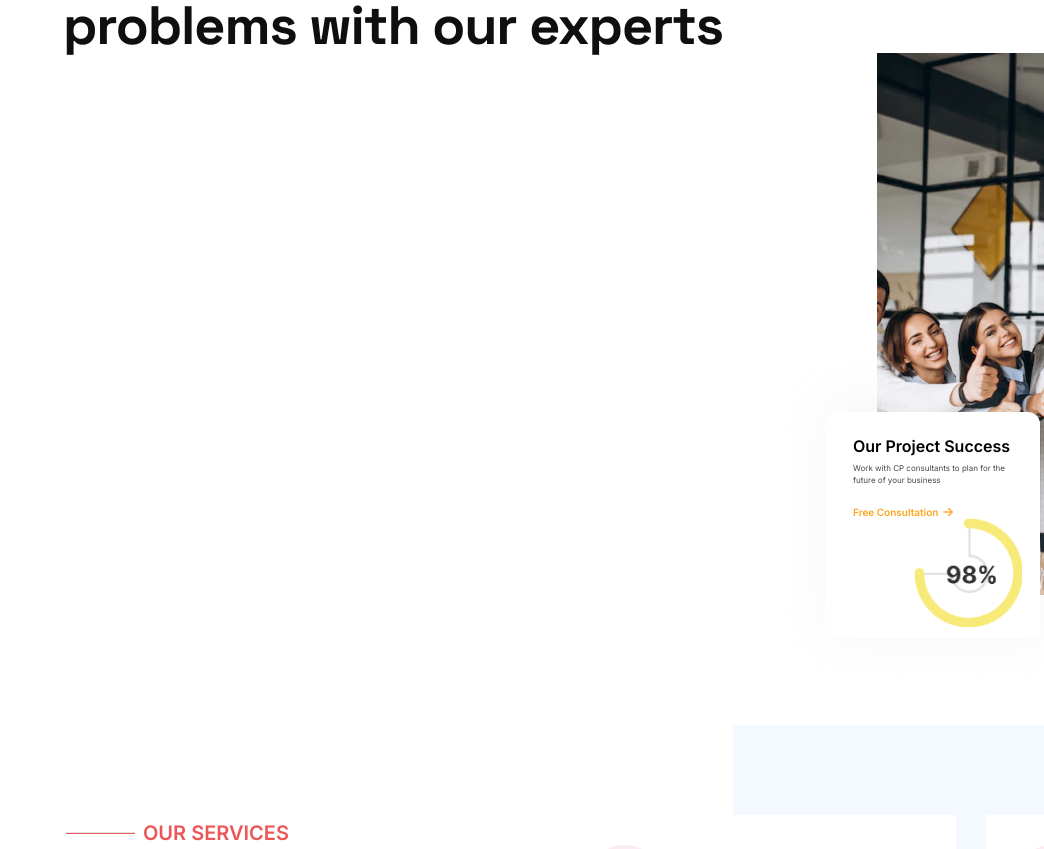
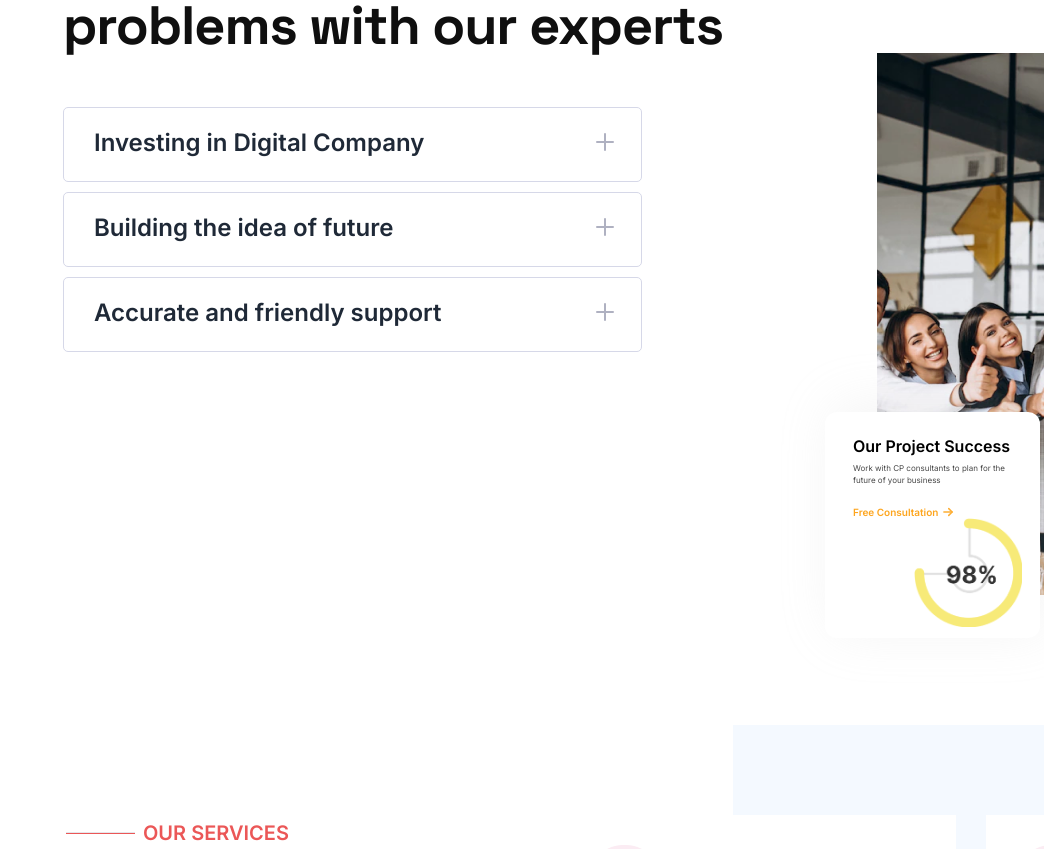
Before and after one commit to mahfuz091/oyolloo-task-clone, a React (Vite) app: page / in a window 1280 px wide. Shown: the part 2248-3097 px from the top of the page, without its empty margins (236-1280 px from the left). Built offline with nearby package versions, Linux system fonts and the light colour scheme.

Commit message:
added collaps

```diff
--- a/package.json
+++ b/package.json
@@ -14,6 +14,7 @@
     "match-sorter": "^6.3.1",
     "moment": "^2.29.4",
     "react": "^18.2.0",
+    "react-collapse": "^5.1.1",
     "react-countup": "^6.4.2",
     "react-dom": "^18.2.0",
     "react-fast-marquee": "^1.6.0",
--- /dev/null
+++ b/src/Pages/Home/Features/AccordionItem.jsx
@@ -0,0 +1,32 @@
+import React from 'react';
+import { Collapse } from 'react-collapse';
+
+const AccordionItem = ({ open, toggle, title, desc }) => {
+
+
+
+    return (
+        <div className="pt-[10px] max-w-[579px]">
+
+            <div className={open ? "collaps-title-open" : "collaps-title"} onClick={toggle} >
+
+                <p >{title}</p>
+                <div className=" mr-[20px]" >
+                    {open ? <svg xmlns="http://www.w3.org/2000/svg" width="46" height="46" viewBox="0 0 46 46" fill="none">
+                        <path d="M22.6274 23L16.9706 28.6569M16.9706 17.3431L22.6274 23L16.9706 17.3431ZM22.6274 23L28.2843 28.6569L22.6274 23ZM22.6274 23L28.2843 17.3431L22.6274 23Z" stroke="white" stroke-width="2" stroke-linecap="round" stroke-linejoin="round" />
+                    </svg> : <svg xmlns="http://www.w3.org/2000/svg" width="32" height="32" viewBox="0 0 32 32" fill="none">
+                        <path d="M16 16H8M16 8V16V8ZM16 16V24V16ZM16 16H24H16Z" stroke="#AFB1C1" stroke-width="2" stroke-linecap="round" stroke-linejoin="round" />
+                    </svg>}
+                </div>
+            </div>
+
+            <Collapse isOpened={open}>
+
+
+                <div className="collaps-desc px-[30px] pt-[16px] pb-[30px]">{desc}</div>
+            </Collapse>
+        </div >
+    );
+};
+
+export default AccordionItem;
--- a/src/Pages/Home/Features/Features.jsx
+++ b/src/Pages/Home/Features/Features.jsx
@@ -1,7 +1,42 @@
+import { useState } from "react";
 import feature from "../../../assets/Image/feature.png";
 import group from "../../../assets/Image/Group 42.png";
+import AccordionItem from "./AccordionItem";
 
 const Features = () => {
+  const [open, setOpen] = useState(false)
+
+  const toggle = (index) => {
+    if (open === index) {
+      return (
+        setOpen(null)
+
+
+      )
+
+    }
+    setOpen(index)
+  }
+  const accordionData = [
+    {
+      id: "1",
+      title: "Investing in Digital Company",
+      desc: "Through our Connected Content™ approach, we unite communications, digital experiences, and performance marketing to help more than 1600 global companies."
+
+    },
+    {
+      id: "2",
+      title: "Building the  idea of future",
+      desc: "Through our Connected Content™ approach, we unite communications, digital experiences, and performance marketing to help more than 1600 global companies."
+
+    },
+    {
+      id: "3",
+      title: "Accurate and friendly support",
+      desc: "Through our Connected Content™ approach, we unite communications, digital experiences, and performance marketing to help more than 1600 global companies."
+
+    }
+  ]
   return (
     <div className='mt-[140px] pl-[299px] pr-[250px] flex gap-[83px]'>
       <div>
@@ -12,6 +47,10 @@ const Features = () => {
         <h1 className='feature-title'>
           Solve your business problems with our experts
         </h1>
+        <div className='mt-[40px]'>
+          {accordionData.map((data, index) => (<AccordionItem
+            key={data.id} index={index} open={index === open} title={data.title} desc={data.desc} toggle={() => toggle(index)} ></AccordionItem>))}
+        </div>
       </div>
       <div>
         <p className='feature-description mb-[38px]'>
--- a/src/index.css
+++ b/src/index.css
@@ -164,6 +164,53 @@
   /* 180% */
   text-transform: uppercase;
 }
+
+.ReactCollapse--collapse {
+  transition: height 500ms;
+}
+
+.collaps-title {
+  border-radius: 5px;
+  border: 1px solid #D6D8E8;
+  padding-left: 30px;
+  padding-top: 18px;
+  padding-bottom: 23px;
+  display: flex;
+  justify-content: space-between;
+  align-items: center;
+  font-family: Inter;
+  font-size: 24px;
+  font-style: normal;
+  font-weight: 600;
+  line-height: normal;
+
+}
+
+.collaps-title-open {
+  border-radius: 5px 5px 0px 0px;
+  background: #0F0F0F;
+
+  padding-left: 30px;
+  padding-top: 18px;
+  padding-bottom: 23px;
+  display: flex;
+  justify-content: space-between;
+  align-items: center;
+  color: #FFF;
+  font-family: Inter;
+  font-size: 24px;
+  font-style: normal;
+  font-weight: 600;
+  line-height: normal;
+}
+
+.collaps-desc {
+  border-radius: 0px 0px 5px 5px;
+  background: #FFF;
+  box-shadow: 0px 20px 50px 0px rgba(0, 0, 0, 0.10);
+
+}
+
 
 .line1 {
   width: 69px;
```
Also changed, not shown: 1 other file (tests, documents, lock files or other folders).
